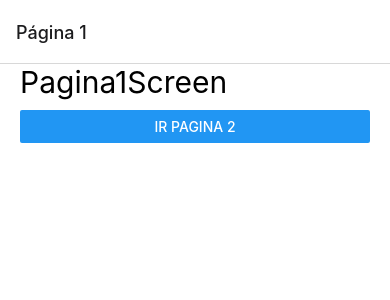
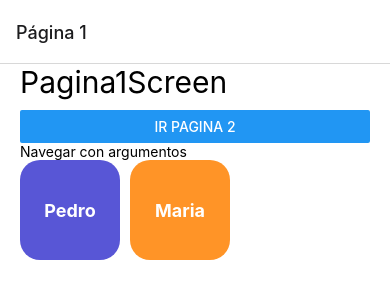
Before and after one commit to kitecin/04-NavigationApp, a React Native app: screen /Pagina1Screen in a window 390 px wide. Shown: the top 300 px of the page. Built offline with nearby package versions, Linux system fonts and the light colour scheme.

Commit message:
feat: 🚚 Improved the routes for 2 objects

```diff
--- a/src/navigator/StackNavigator.tsx
+++ b/src/navigator/StackNavigator.tsx
@@ -3,8 +3,15 @@
 import {Pagina1Screen} from '../screens/Pagina1Screen';
 import {Pagina2Screen} from '../screens/Pagina2Screen';
 import {Pagina3Screen} from '../screens/Pagina3Screen';
+import {PersonaScreen} from '../screens/PersonaScreen';
 
-const Stack = createStackNavigator();
+export type RootStackParams = {
+  Pagina1Screen: undefined;
+  Pagina2Screen: undefined;
+  Pagina3Screen: undefined;
+  PersonaScreen: {id: number; nombre: string};
+};
+const Stack = createStackNavigator<RootStackParams>();
 
 export const StackNavigator = () => {
   return (
@@ -35,6 +42,11 @@
         options={{title: 'Página 3'}}
         component={Pagina3Screen}
       />
+      <Stack.Screen
+        name="PersonaScreen"
+        options={{title: 'Persona'}}
+        component={PersonaScreen}
+      />
     </Stack.Navigator>
   );
 };
--- a/src/screens/Pagina1Screen.tsx
+++ b/src/screens/Pagina1Screen.tsx
@@ -2,6 +2,7 @@
 import React from 'react';
 import {Button, Text, View} from 'react-native';
 import {styles} from '../theme/appTheme';
+import {TouchableOpacity} from 'react-native-gesture-handler';
 
 interface Props extends StackScreenProps<any, any> {}
 
@@ -13,6 +14,29 @@
         title="Ir pagina 2"
         onPress={() => navigation.navigate('Pagina2Screen')}
       />
+      <Text>Navegar con argumentos</Text>
+      <View style={{flexDirection: 'row'}}>
+        <TouchableOpacity
+          style={{...styles.botonGrande, backgroundColor: '#5856D6'}}
+          onPress={() =>
+            navigation.navigate('PersonaScreen', {
+              id: 1,
+              nombre: 'Pedro',
+            })
+          }>
+          <Text style={styles.botonGrandeTexto}>Pedro</Text>
+        </TouchableOpacity>
+        <TouchableOpacity
+          style={{...styles.botonGrande, backgroundColor: '#FF9427'}}
+          onPress={() =>
+            navigation.navigate('PersonaScreen', {
+              id: 2,
+              nombre: 'Maria',
+            })
+          }>
+          <Text style={styles.botonGrandeTexto}>Maria</Text>
+        </TouchableOpacity>
+      </View>
     </View>
   );
 };
--- /dev/null
+++ b/src/screens/PersonaScreen.tsx
@@ -0,0 +1,28 @@
+import {View, Text} from 'react-native';
+import React, {useEffect} from 'react';
+import {styles} from '../theme/appTheme';
+import {StackScreenProps} from '@react-navigation/stack';
+import {RootStackParams} from '../navigator/StackNavigator';
+
+// interface RouterParams {
+//   id: number;
+//   nombre: string;
+// }
+interface Props extends StackScreenProps<RootStackParams, 'PersonaScreen'> {}
+
+export const PersonaScreen = ({route, navigation}: Props) => {
+  //const params = route.params as RouterParams;
+  const params = route.params;
+
+  useEffect(() => {
+    navigation.setOptions({
+      title: params.nombre,
+    });
+  }, []);
+
+  return (
+    <View style={styles.globalMargin}>
+      <Text style={styles.title}>{JSON.stringify(params, null, 3)}</Text>
+    </View>
+  );
+};
--- a/src/theme/appTheme.tsx
+++ b/src/theme/appTheme.tsx
@@ -6,7 +6,21 @@
   },
   title: {
     fontSize: 30,
-    color: 'black',
+    color: '#000000',
     marginBottom: 10,
   },
+  botonGrande: {
+    width: 100,
+    height: 100,
+    backgroundColor: 'red',
+    borderRadius: 20,
+    alignItems: 'center',
+    justifyContent: 'center',
+    marginRight: 10,
+  },
+  botonGrandeTexto: {
+    color: 'white',
+    fontSize: 18,
+    fontWeight: 'bold',
+  },
 });
```
